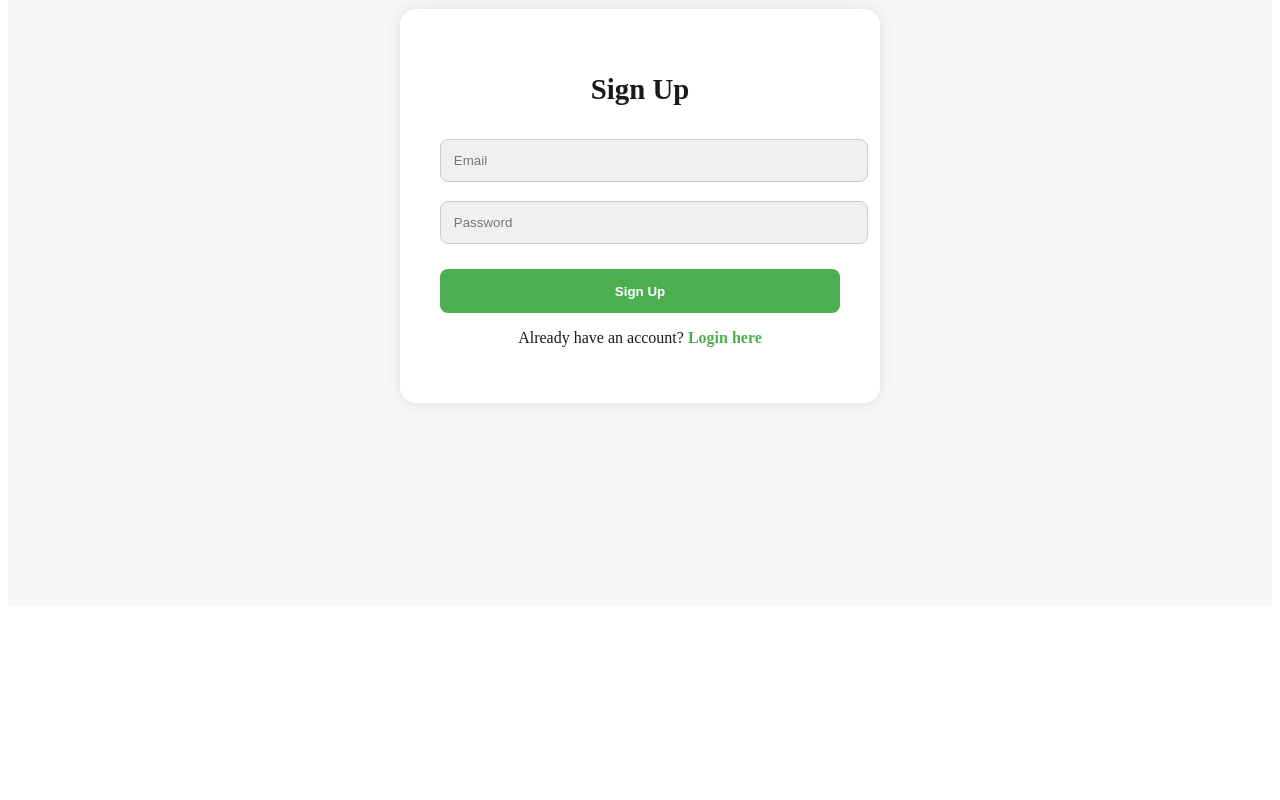
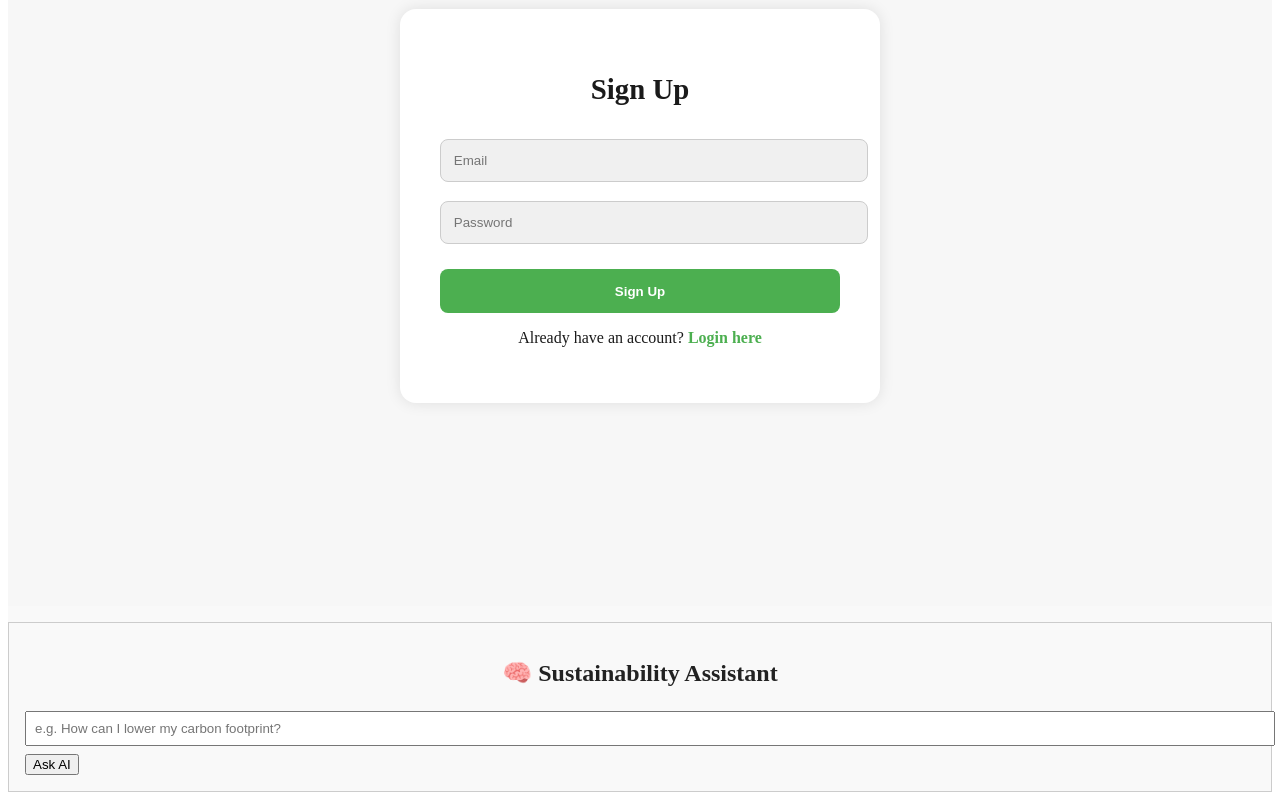
Before and after one commit to iiiiissha/carbon-wallet, a React (Vite) app: page /auth in a window 1280 px wide. Shown: the part 257-1057 px from the top of the page. Before the commit the page ends 871 px from the top, so only its background shows below. Built offline with nearby package versions, Linux system fonts and the light colour scheme; no server answers.

Commit message:
added ai assistant

```diff
--- a/package.json
+++ b/package.json
@@ -10,7 +10,9 @@
     "preview": "vite preview"
   },
   "dependencies": {
+    "dotenv": "^17.0.0",
     "firebase": "^11.9.1",
+    "openai": "^5.8.2",
     "react": "^19.1.0",
     "react-dom": "^19.1.0",
     "react-router-dom": "^7.6.2"
--- a/src/App.jsx
+++ b/src/App.jsx
@@ -6,6 +6,7 @@ import Dashboard from "./pages/Dashboard";
 import Settings from "./pages/Settings";
 import AuthPage from "./pages/AuthPage";
 import "./index.css";
+import AIAssistant from "./components/AIAssistant";
 
 function App() {
   const [spent, setSpent] = useState(0);
@@ -41,6 +42,7 @@ function App() {
             element={<AuthPage darkMode={darkMode} />}
           />
         </Routes>
+        <AIAssistant/>
       </div>
     </>
   );
--- /dev/null
+++ b/src/components/AIAssistant.jsx
@@ -0,0 +1,33 @@
+import React, { useState } from "react";
+import { getCarbonAdvice } from "../services/openai";
+
+const AIAssistant = () => {
+  const [query, setQuery] = useState("");
+  const [response, setResponse] = useState("");
+
+  const handleAsk = async () => {
+    const res = await getCarbonAdvice(query);
+    setResponse(res);
+  };
+
+  return (
+    <div className="ai-box" style={{ padding: "1rem", border: "1px solid #ccc", marginTop: "1rem" }}>
+      <h2>🧠 Sustainability Assistant</h2>
+      <input
+        type="text"
+        value={query}
+        onChange={(e) => setQuery(e.target.value)}
+        placeholder="e.g. How can I lower my carbon footprint?"
+        style={{ width: "100%", padding: "0.5rem", marginBottom: "0.5rem" }}
+      />
+      <button onClick={handleAsk}>Ask AI</button>
+      {response && (
+        <div style={{ marginTop: "1rem", backgroundColor: "#f0f0f0", padding: "1rem" }}>
+          <strong>Response:</strong> {response}
+        </div>
+      )}
+    </div>
+  );
+};
+
+export default AIAssistant;
--- /dev/null
+++ b/src/services/openai.js
@@ -0,0 +1,24 @@
+const OPENAI_API_KEY = import.meta.env.VITE_OPENAI_API_KEY;
+
+
+
+export async function getCarbonAdvice(query) {
+  const response = await fetch("https://api.openai.com/v1/chat/completions", {
+    method: "POST",
+    headers: {
+      "Content-Type": "application/json",
+      Authorization: `Bearer ${OPENAI_API_KEY}`,
+    },
+    body: JSON.stringify({
+      model: "gpt-3.5-turbo",
+      messages: [{ role: "user", content: query }],
+    }),
+  });
+
+  if (!response.ok) {
+    throw new Error("Failed to fetch response from OpenAI");
+  }
+
+  const data = await response.json();
+  return data.choices[0].message.content;
+}
--- /dev/null
+++ b/src/styles/AIAssistant.css
@@ -0,0 +1,49 @@
+.ai-assistant {
+  max-width: 600px;
+  margin: 2rem auto;
+  padding: 1.5rem;
+  border-radius: 12px;
+  background-color: #f4f4f4;
+  box-shadow: 0 4px 12px rgba(0, 0, 0, 0.1);
+  font-family: 'Segoe UI', sans-serif;
+}
+
+.ai-assistant h2 {
+  text-align: center;
+  color: #2c3e50;
+  margin-bottom: 1rem;
+}
+
+textarea {
+  width: 100%;
+  padding: 1rem;
+  font-size: 1rem;
+  border: 1px solid #ccc;
+  border-radius: 8px;
+  resize: vertical;
+  margin-bottom: 1rem;
+}
+
+button {
+  padding: 0.6rem 1.2rem;
+  background-color: #2ecc71;
+  color: white;
+  font-size: 1rem;
+  border: none;
+  border-radius: 8px;
+  cursor: pointer;
+  transition: background 0.3s;
+}
+
+button:hover {
+  background-color: #27ae60;
+}
+
+.response {
+  margin-top: 1rem;
+  padding: 1rem;
+  background-color: #ffffff;
+  border-left: 5px solid #2ecc71;
+  border-radius: 8px;
+  white-space: pre-wrap;
+}
```
Also changed, not shown: 2 other files (tests, documents, lock files or other folders).
